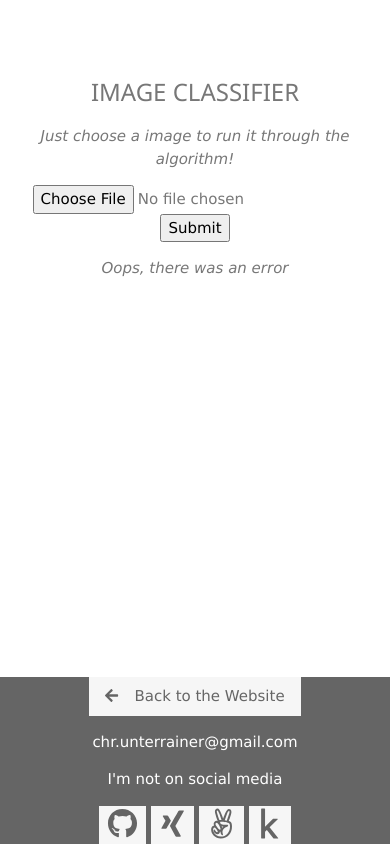
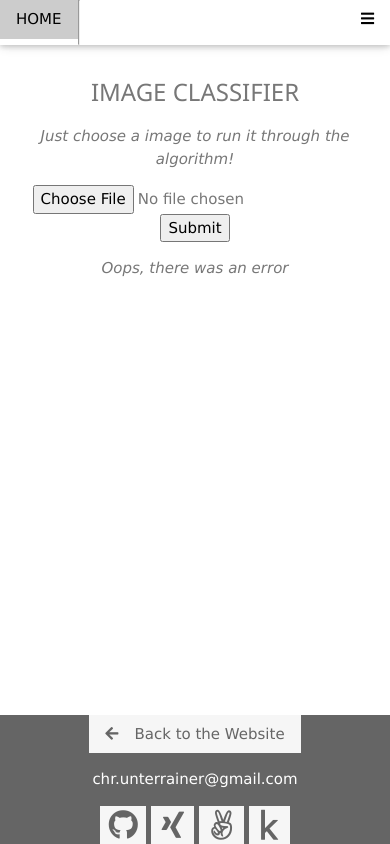
Before and after one commit to cozyDoomer/deep-learning-webapp, a Flask app: page /upload in a window 390 px wide. Run offline with Flask 2, Linux system fonts and the light colour scheme; some libraries are stand-ins or nearby versions.

Commit message:
added mobile support for most pages

```diff
--- a/image_classifier.py
+++ b/image_classifier.py
@@ -36,8 +36,6 @@ def analyze(filename):
 
     input = torch.autograd.Variable(tensor, requires_grad=False)
 
-    print(input.shape)
-
     # Load Imagenet Synsets
     with open(os.path.join(current_app.config['IMAGENET_FOLDER'], 'imagenet_synsets.txt'), 'r') as f:
         synsets = f.readlines()
--- a/static/css/template.css
+++ b/static/css/template.css
@@ -1292,6 +1292,10 @@ a {
     margin-top: 16px!important
 }
 
+.margin-top-large {
+    margin-top: 32px!important
+}
+
 .margin-bottom {
     margin-bottom: 16px!important
 }
@@ -1747,3 +1751,15 @@ a {
 .fb {
     transform: scale(2,2);
 }
+
+.vertical-line{
+    width: 0px; /* Use only border style */
+    height: 100%;
+    float: left;
+    border: 1px inset; /* This is default border style for <hr> tag */
+}
+
+.divider {
+    margin: 0em;
+    border-width: 2px;
+}
--- a/templates/image-classifier.html
+++ b/templates/image-classifier.html
@@ -1,16 +1,7 @@
 <!DOCTYPE html>
 <html>
-  <head>
-    <title>Christian's site</title>
-    <meta charset="UTF-8">
-    <meta name="viewport" content="width=device-width, initial-scale=1">
-    <link rel="stylesheet" href="/static/css/template.css">
-    <link rel="stylesheet" href="https://use.fontawesome.com/releases/v5.8.1/css/all.css" integrity="sha384-50oBUHEmvpQ+1lW4y57PTFmhCaXp0ML5d60M1M7uH2+nqUivzIebhndOJK28anvf" crossorigin="anonymous">
-
-
-  </head>
-  <script defer src="https://use.fontawesome.com/releases/v5.8.1/js/all.js" integrity="sha384-g5uSoOSBd7KkhAMlnQILrecXvzst9TdC09/VM+pjDTCM+1il8RHz5fKANTFFb+gQ" crossorigin="anonymous"></script>
-  <body>
+ <body>
+    {% extends "template.html" %}
     {% block content %}
 
     <!-- Container (Contact Section) -->
@@ -30,29 +21,40 @@
       {% if filename %}
 
       {% if prediction %}
-      <h3 class="center">{{prediction[0]}} with {{confidence[0]}}% confidence</h3>
-      <h4 class="center">{{prediction[1]}} with {{confidence[1]}}% confidence</h3>
-      <h4 class="center">{{prediction[2]}} with {{confidence[2]}}% confidence</h3>
+      <div class="center padding-small hide-small">
+        <h3>{{prediction[0]}} with {{confidence[0]}}% confidence</h3>
+        <h4>{{prediction[1]}} with {{confidence[1]}}% confidence</h4>
+        <h4>{{prediction[2]}} with {{confidence[2]}}% confidence</h4>
+      </div>
+      <div class="center hide-medium hide-large">
+        <h5 class="center">{{prediction[0]}} with {{confidence[0]}}% confidence</h5>
+        <h6 class="center">{{prediction[1]}} with {{confidence[1]}}% confidence</h6>
+        <h6 class="center">{{prediction[2]}} with {{confidence[2]}}% confidence</h6>
+      </div>
       {% endif %}
 
-      <div class="center padding-16">
+      <div class="center padding-16 hide-small">
         <button class="button button center padding-large black xlarge wide animate-opacity">
           <a href="{{ url_for('image_classifier.analyze', filename=filename) }}" class="button">ANALYZE</a>
         </button>
       </div>
 
+      <div class="center padding-small hide-medium hide-large">
+        <button class="button button center padding-medium black small wide animate-opacity">
+          <a href="{{ url_for('image_classifier.analyze', filename=filename) }}" class="button">ANALYZE</a>
+        </button>
+      </div>
+
       <div class="center">
-        <img src="{{ url_for('upload.send_file', filename=filename) }}" width="250">
+        <img src="{{ url_for('upload.send_file', filename=filename) }}" height="300">
       </div>
       {% endif %}
 
     </div>
-
-    {% endblock %}
   </body>
 
   <!-- Footer -->
-  <footer class="footer black opacity hover-opacity-off center ">
+  <footer class="footer black opacity hover-opacity-decrease center hide-small">
     <a href="{{ url_for('home') }}" class="button light-grey"><i class="fas fa-arrow-left margin-right"></i>Back to the Website</a>
     <p>chr.unterrainer@gmail.com</p>
     <p>I'm not on social media</p>
@@ -61,4 +63,16 @@
     <a href="https://angel.co/christian-unterrainer" class="button light-grey"><i class="fab fa-angellist fb"></i></a>
     <a href="https://www.kaggle.com/dollofcuty" class="button light-grey"><i class="fab fa-kaggle fb"></i></a>
   </footer>
+
+  <!-- Footer mobile -->
+  <footer class="footer black opacity hover-opacity-decrease center hide-medium hide-large">
+    <a href="{{ url_for('home') }}" class="button light-grey"><i class="fas fa-arrow-left margin-right"></i>Back to the Website</a>
+    <p>chr.unterrainer@gmail.com</p>
+    <a href="https://github.com/DollofCuty" class="button light-grey"><i class="fab fa-github fb"></i></a>
+    <a href="https://www.xing.com/profile/Christian_Unterrainer3/" class="button light-grey"><i class="fab fa-xing fb"></i></a>
+    <a href="https://angel.co/christian-unterrainer" class="button light-grey"><i class="fab fa-angellist fb"></i></a>
+    <a href="https://www.kaggle.com/dollofcuty" class="button light-grey"><i class="fab fa-kaggle fb"></i></a>
+  </footer>
+
+  {% endblock %}
 </html>
--- a/templates/template.html
+++ b/templates/template.html
@@ -20,16 +20,34 @@
             <a href="{{ url_for('home') }}#about" class="bar-item button hide-small"><i class="fa fa-user"></i> ABOUT</a>
             <a href="{{ url_for('home') }}#portfolio" class="bar-item button hide-small"><i class="fa fa-th"></i> PORTFOLIO</a>
             <a href="{{ url_for('home') }}#contact" class="bar-item button hide-small"><i class="fa fa-envelope"></i> CONTACT</a>
+            <div class="vertical-line" style="height: 45px;"></div>
+            <a href="{{ url_for('image_classifier.show') }}" class="bar-item button hide-small"><i class="fas fa-laptop-code"></i> DEMO</a>
+            <a href="{{ url_for('cv') }}" class="bar-item button hide-small"><i class="fas fa-portrait"></i> CV</a>
         </div>
 
         <!-- Navbar on small screens -->
         <div id="navDemo" class="bar-block white hide hide-large hide-medium">
-            <a href="#about" class="bar-item button" onclick="toggleFunction()">ABOUT</a>
-            <a href="#portfolio" class="bar-item button" onclick="toggleFunction()">PORTFOLIO</a>
-            <a href="#contact" class="bar-item button" onclick="toggleFunction()">CONTACT</a>
+            <a href="{{ url_for('home') }}#about" class="bar-item button" onclick="toggleFunction()">ABOUT</a>
+            <a href="{{ url_for('home') }}#portfolio" class="bar-item button" onclick="toggleFunction()">PORTFOLIO</a>
+            <a href="{{ url_for('home') }}#contact" class="bar-item button" onclick="toggleFunction()">CONTACT</a>
+            <hr class="divider" >
+            <a href="{{ url_for('image_classifier.show') }}" class="bar-item button" onclick="toggleFunction()">DEMO</a>
+            <a href="{{ url_for('cv') }}"  class="bar-item button" onclick="toggleFunction()">CV</a>
+            <hr class="divider" >
         </div>
     </div>
 
+    <script>
+    // Used to toggle the menu on small screens when clicking on the menu button
+    function toggleFunction() {
+        var x = document.getElementById("navDemo");
+        if (x.className.indexOf("show") == -1) {
+            x.className += " show";
+        } else {
+            x.className = x.className.replace(" show", "");
+        }
+    }
+    </script>
     {% block content %}
     {% endblock %}
  </body>
```
Also changed, not shown: TODO.md (added, +9 -0 lines), templates/cv.html (+5 -10 lines), templates/home.html (+7 -16 lines).
